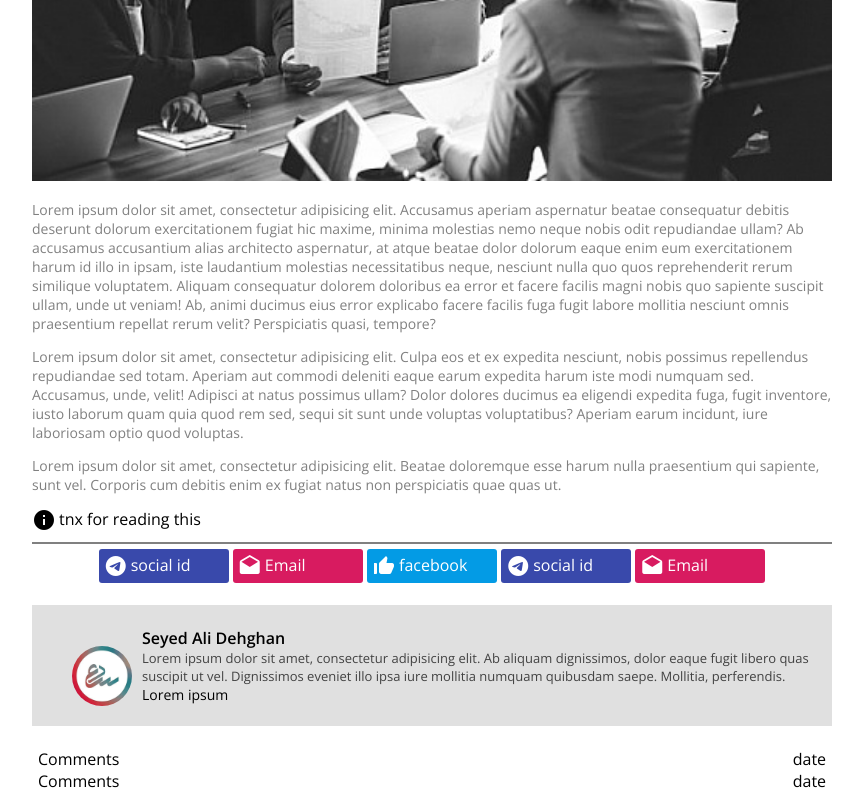
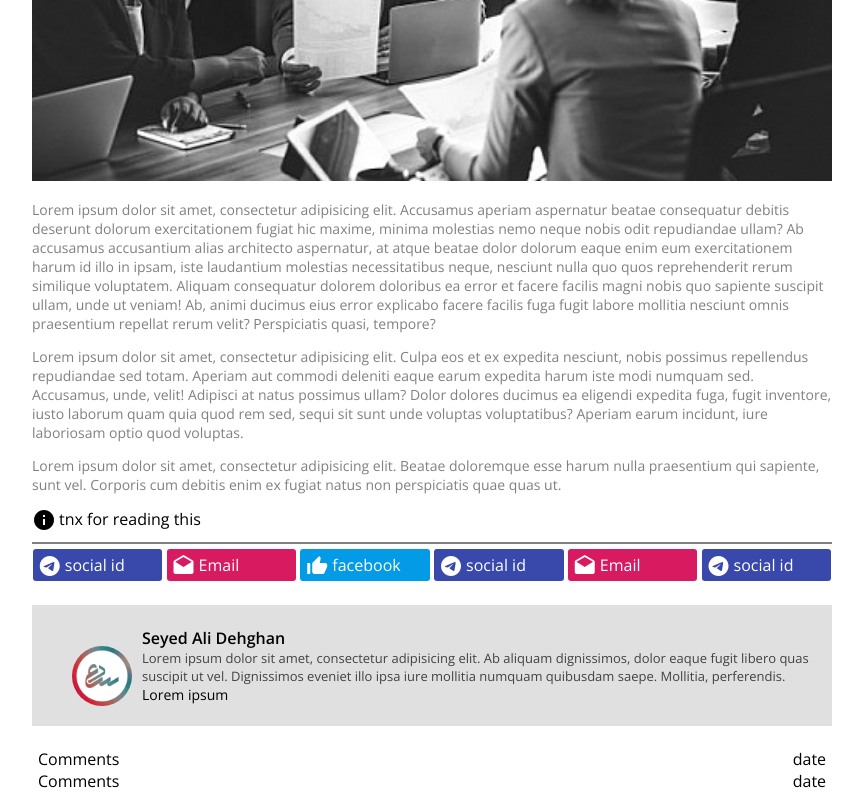
Before and after one commit to SeyedAliDehghan/daneshkar, a plain HTML site: page Practices/Practice_blogpost/index.html in a window 1280 px wide. Shown: the part 525-1325 px from the top of the page, without its empty margins (208-1071 px from the left). Drawn offline with nearby package versions, Linux system fonts and the light colour scheme.

Commit message:
social icons changed

```diff
--- a/Practices/Practice_blogpost/css/styles.css
+++ b/Practices/Practice_blogpost/css/styles.css
@@ -38,7 +38,8 @@ body{
     padding: 5px;
     border-radius: 3px;
     display: inline-flex;
-    width: 15%;
+    width: 14.95%;
+    height: 22px;
 }
 #avatar{
     border-radius: 100px;
--- a/Practices/Practice_blogpost/index.html
+++ b/Practices/Practice_blogpost/index.html
@@ -87,6 +87,11 @@
             <span class="material-icons">drafts</span>
             <span style="margin-left: 3px">Email</span>
         </span>
+        <span style="background-color: #3949AB;" class="social_style">
+            <span style="text-align: center" class="material-icons">telegram</span>
+            <span style="margin-left: 3px;text-align: center">social id</span>
+        </span>
+
     </div>
     <br>
         <div style="flex-direction: row;background-color: #E0E0E0">
```
